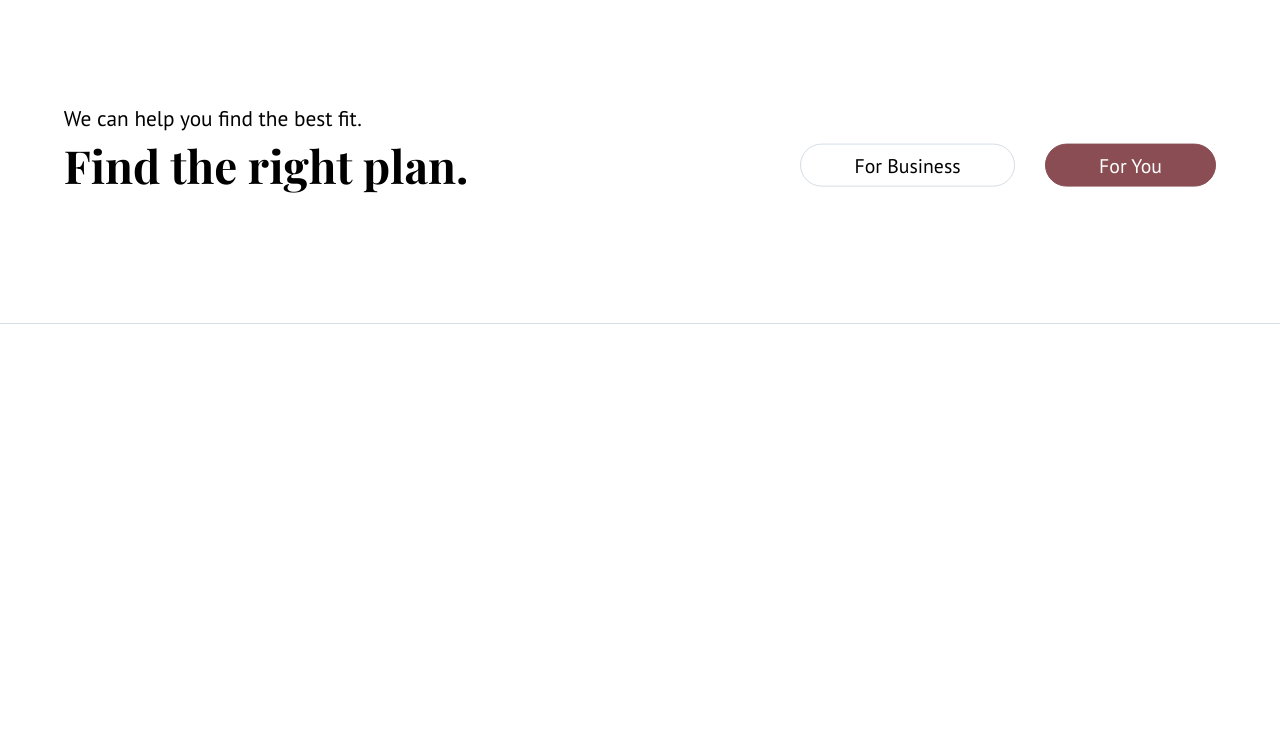
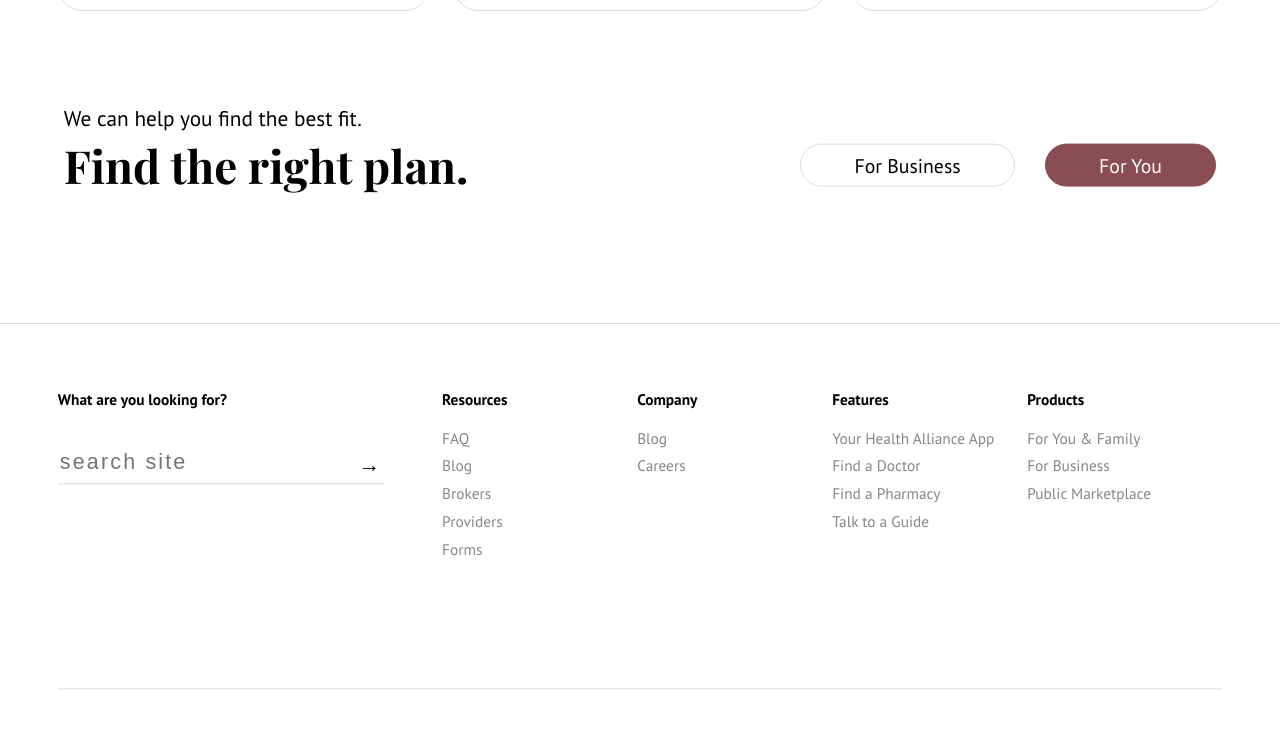
Before and after one commit to danielschung/HAwebsite2.0, a plain HTML site: page index.html in a window 1280 px wide. Shown: the part 1100-1842 px from the top of the page. Before the commit the page ends 1424 px from the top, so only its background shows below. Drawn offline with nearby package versions, Linux system fonts and the light colour scheme.

Commit message:
made minor changes (again), added footer components

```diff
--- a/index.html
+++ b/index.html
@@ -3,6 +3,7 @@
 <head>
 	<title>HA 2.0</title>
 	<meta name="viewport" content="width=device-width, initial-scale=1.0">
+	<meta charset="utf-8">
 	<link rel="stylesheet" type="text/css" href="./styles/css/main.css">
 	<link href="https://fonts.googleapis.com/css?family=Playfair+Display:700" rel="stylesheet">
 	<link href="https://fonts.googleapis.com/css?family=PT+Sans:400,700" rel="stylesheet">
@@ -74,11 +75,12 @@
 					</div>
 				</div>
 			</div>
+		</main>
+<!-- end selections -->
 
-		</main>
 
-<!-- Find the Right Plan -->
 
+<!-- find the right plan -->
 		<section class="findtherightplan">
 			<div class="container-findtherightplan-inner">
 				<div class="container-left-findtherightplan">
@@ -91,6 +93,52 @@
 				</div>
 			</div>
 		</section>
+<!-- end find the right plan -->
+
+
+<!-- footer -->
+		<footer class="footer">
+			<div class="footer-section footer-1">
+				<p class="text bold">What are you looking for?</p>
+				<input class="search-box" type="text" placeholder="search site">
+				<button class="search-button" type="submit">&rarr;</button>
+			</div>
+			<div class="footer-section footer-2">
+				<p class="text bold">Products</p>
+				<ul>
+					<li class="footer-text">For You & Family</li>
+					<li class="footer-text">For Business</li>
+					<li class="footer-text">Public Marketplace</li>
+				</ul>
+			</div>
+			<div class="footer-section footer-3">
+				<p class="text bold">Features</p>
+				<ul>
+					<li class="footer-text">Your Health Alliance App</li>
+					<li class="footer-text">Find a Doctor</li>
+					<li class="footer-text">Find a Pharmacy</li>
+					<li class="footer-text">Talk to a Guide</li>
+				</ul>
+			</div>
+			<div class="footer-section footer-4">
+				<p class="text bold">Company</p>
+				<ul>
+					<li class="footer-text">Blog</li>
+					<li class="footer-text">Careers</li>
+				</ul>
+			</div>
+			<div class="footer-section footer-5">
+				<p class="text bold">Resources</p>
+				<ul>
+					<li class="footer-text">FAQ</li>
+					<li class="footer-text">Blog</li>
+					<li class="footer-text">Brokers</li>
+					<li class="footer-text">Providers</li>
+					<li class="footer-text">Forms</li>
+				</ul>
+			</div>
+		</footer>
+<!-- end footer -->
 
 
 	</div>
--- a/styles/sass/main.scss
+++ b/styles/sass/main.scss
@@ -11,7 +11,7 @@ $content-border-radius:24px;
 
 // nav variables
 
-$nav-height:4em;
+$nav-height:5em;
 $nav-container-height:3.5em;
 
 
@@ -53,7 +53,13 @@ strong {
 }
 
 .bold {
-	font-weight:700;
+	font-weight:600;
+}
+
+ul {
+	list-style-type:none;
+	padding:0;
+	margin:0;
 }
 
 button {
@@ -63,8 +69,15 @@ button {
 	font-size:1.3em;
 	margin-top:1em;
 	margin-bottom:0;
-	padding:0.4em 2.7em;
 	@extend .horizontal-center;
+}
+
+button:focus {
+	outline:0;
+}
+
+input:focus {
+	outline:none;
 }
 
 
@@ -169,7 +182,7 @@ button {
 	height:2em;
 	position:relative;
 	text-align:right;
-	top:-82%;
+	top:-87%;
 	transform:translateY(30%);
 	width:45%;
 
@@ -274,9 +287,9 @@ button {
 	border-radius:$content-border-radius;
 	display:inline-block;
 	height:27em;
-	margin:7.57em 0 2em 0;
+	margin:8.5em 0 2em 0;
 	text-align:center;
-	width:32%;
+	width:31.7%;
 	@extend .hover;
 
 	.container-selection-inner {
@@ -366,6 +379,10 @@ button {
 	text-align:right;
 	top:37%;
 	width:50%;
+
+	button {
+		padding:0.4em 2.7em;
+	}
 }
 
 .white-button {
@@ -390,3 +407,57 @@ button {
 	color:$red;
 	@extend .hover;
 }
+
+
+// footer
+
+footer {
+	height:27em;
+	position:relative;
+	top:18em;
+}
+
+.footer-section {
+	border-bottom:1px solid $light-grey;
+	display:inline-block;
+	float:right;
+	height:75%;
+	position:relative;
+	text-align:left;
+	top:50%;
+	transform:translateY(-50%);
+	width:16.75%;
+}
+
+.footer-text {
+	color:$grey;
+	line-height:1.8em;
+}
+
+.footer-1 {
+	float:left;
+	width:33%;
+
+	.search-box {
+		background-color:transparent;
+		border:0px solid;
+		border-bottom:1px solid $light-grey;
+		color:$grey;
+		font-size:1.4em;
+		font-weight:100;
+		height:1.8em;
+		letter-spacing:0.1em;
+		line-height:0;
+		width:15em;
+	}
+
+	.search-button {
+		background-color:transparent;
+		border:none;
+		font-size:1.4em;
+		left:-1.8em;
+		top:0.8em;
+		width:10%;
+	}
+
+}
```
Also changed, not shown: styles/css/main.css, 1 other file.
